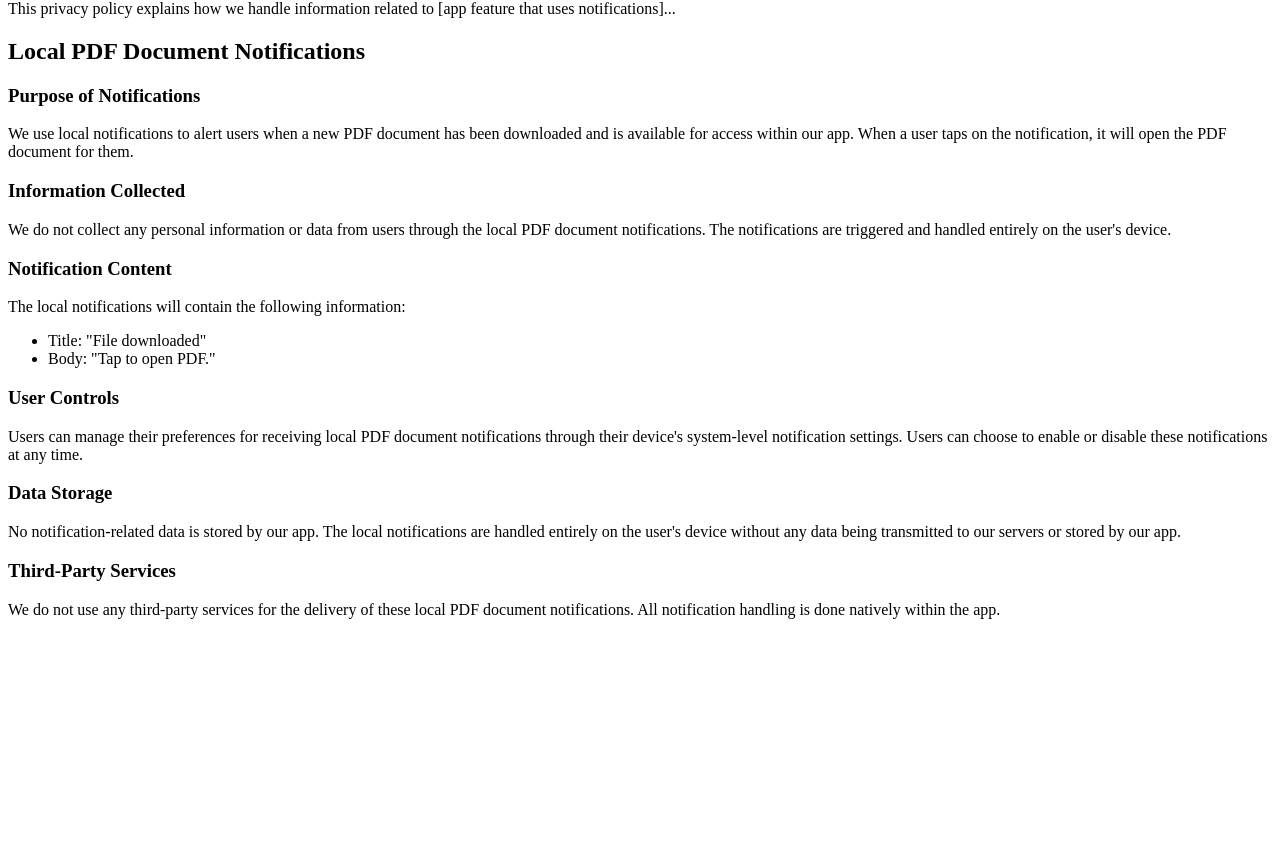
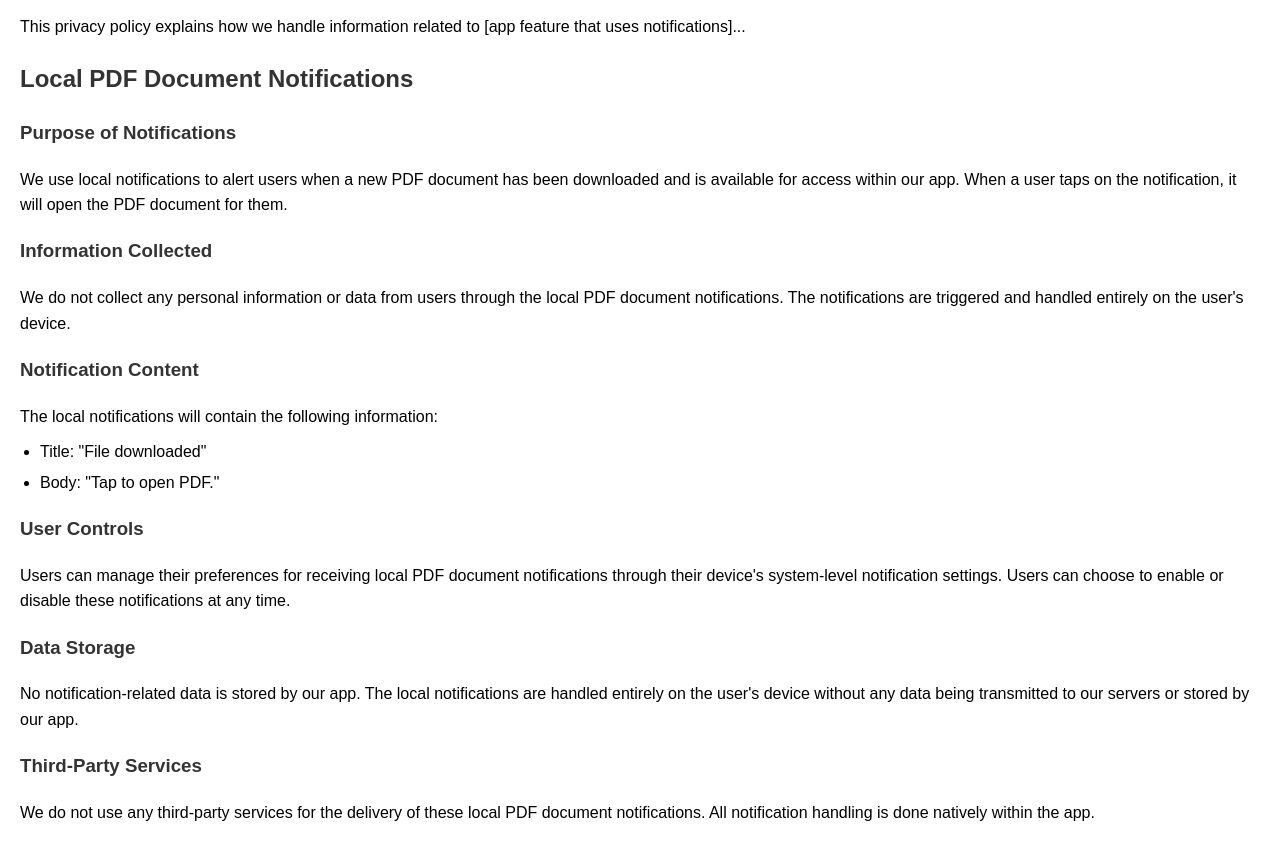
Before and after one commit to RizwanAtNvest/Sbi_simba_privacy_policy, a plain HTML site: page index.html in a window 1280 px wide. Shown: the part 80-926 px from the top of the page. Before the commit the page ends 800 px from the top, so only its background shows below. Drawn offline with Linux system fonts and the light colour scheme.

Commit message:
Update index.html

```diff
--- a/index.html
+++ b/index.html
@@ -2,11 +2,34 @@
 <html>
 <head>
   <title>SBI Simba Privacy Policy</title>
+  <style>
+    body {
+      font-family: Arial, sans-serif;
+      line-height: 1.6;
+      margin: 20px;
+    }
+
+    h1, h2, h3 {
+      color: #333;
+    }
+
+    p {
+      margin: 10px 0;
+    }
+
+    ul {
+      margin: 10px 0;
+      padding-left: 20px;
+    }
+
+    li {
+      margin-bottom: 5px;
+    }
+  </style>
 </head>
 <body>
   <h1>SBI Simba Privacy Policy</h1>
   <p>This privacy policy explains how we handle information related to [app feature that uses notifications]...</p>
-  <!-- Add your full privacy policy content here -->
 
   <h2>Local PDF Document Notifications</h2>
 
```
